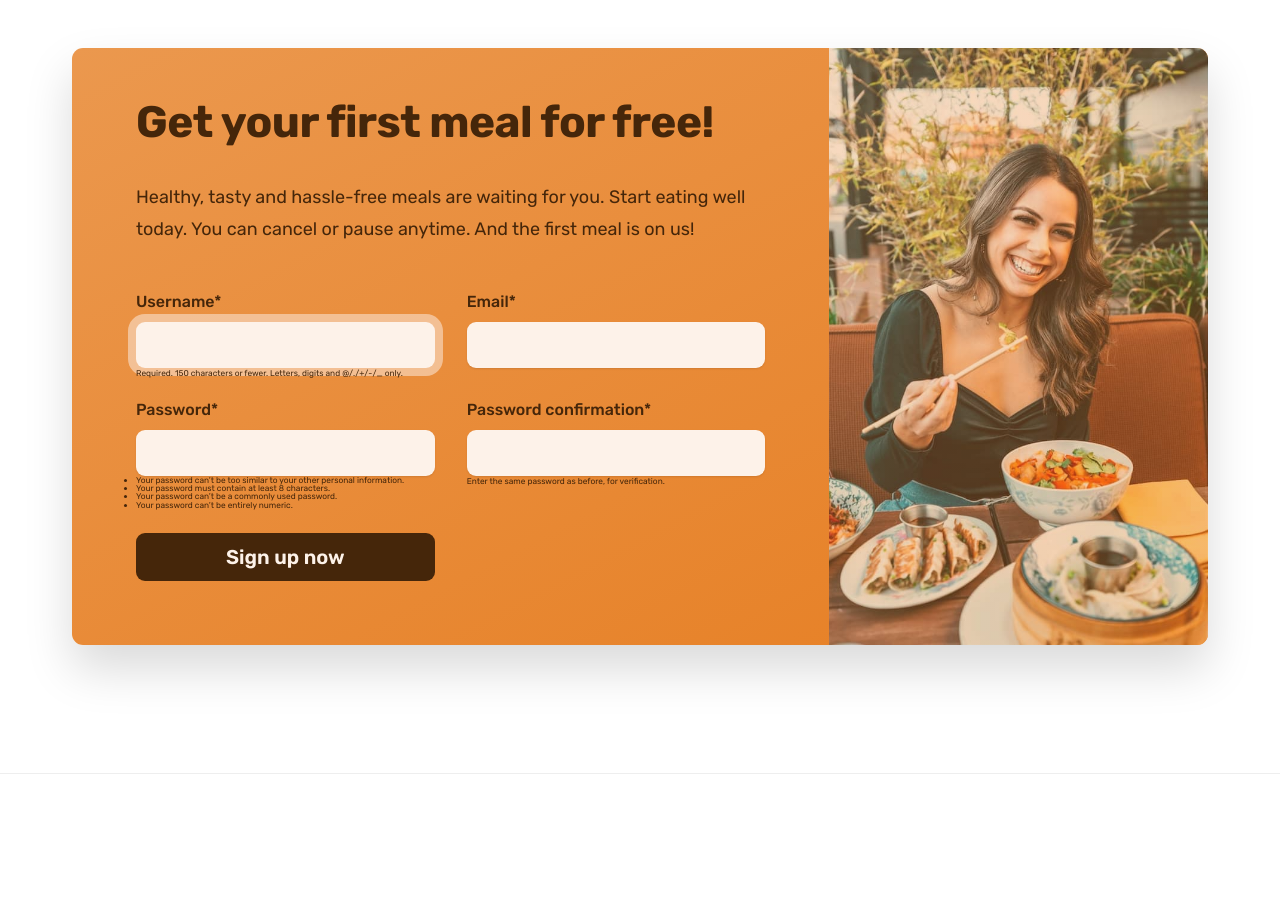
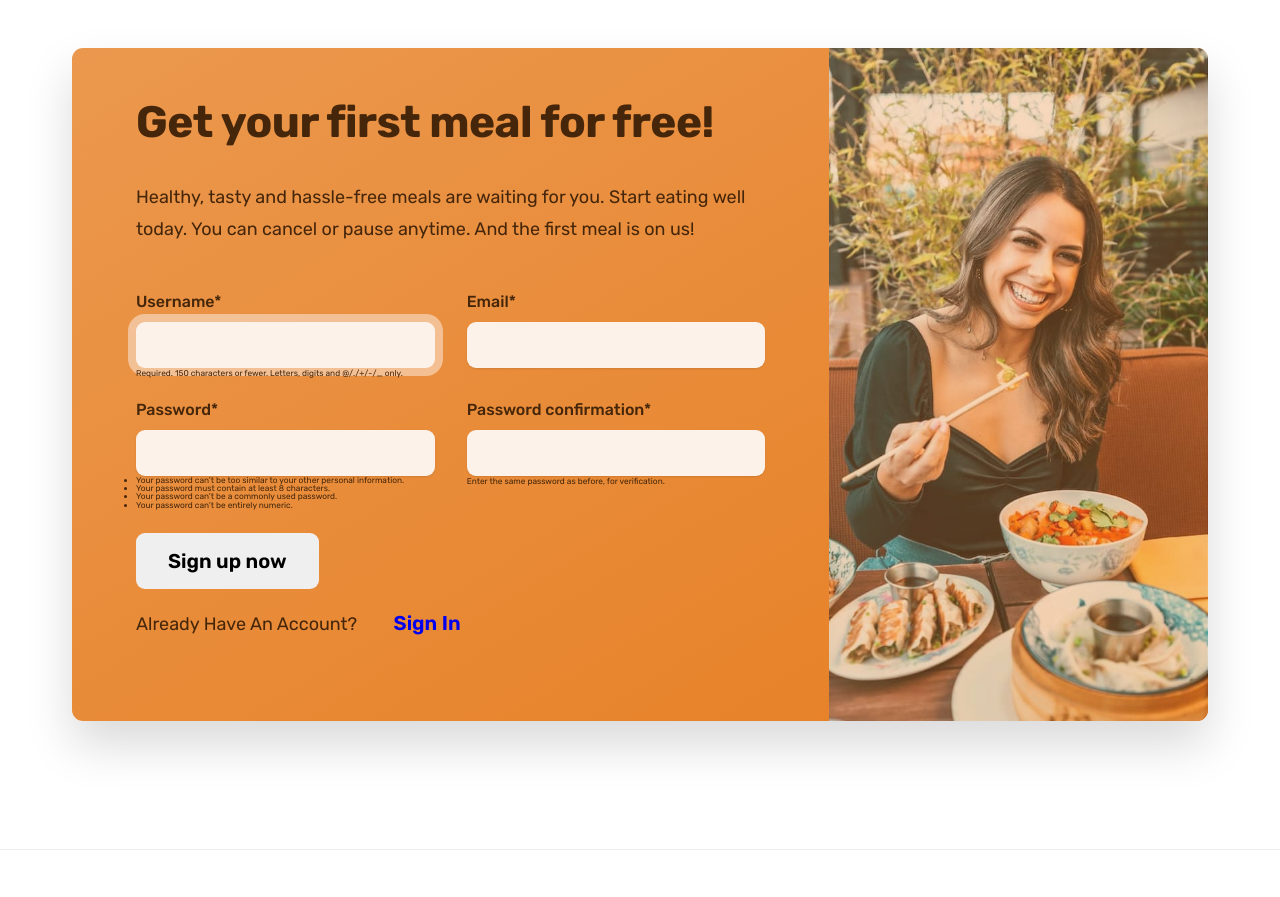
Before and after one commit to LemmarWilson/Projects, a Django app: page /register/ in a window 1280 px wide. Shown: the part 96-993 px from the top of the page. Run offline with Django 4.2, Linux system fonts and the light colour scheme; some libraries are stand-ins or nearby versions.

Commit message:
breakthrough Session
Got the login and sign up working

```diff
--- a/project/project/settings.py
+++ b/project/project/settings.py
@@ -137,3 +137,6 @@
 
 CRISPY_TEMPLATE_PACK ='bootstrap4'
 CRISPY_ALLOWED_TEMPLATE_PACKS = 'bootstrap4'
+
+LOGIN_REDIRECT_URL = 'home'
+LOGIN_URL = 'login'
--- a/project/templates/base.html
+++ b/project/templates/base.html
@@ -58,7 +58,7 @@
     {% if messages %}
       {% for message in messages %}
         <div class="alert alert-{{ message.tags }}">{{ message }}</div>
-       {% endfor %}
+      {% endfor %}
     {% endif %}
     {% block content%}
 
--- a/project/templates/user/register.html
+++ b/project/templates/user/register.html
@@ -10,14 +10,29 @@
           well today. You can cancel or pause anytime. And the first meal is on
           us!
         </p>
-        <form method="post" class="cta-form" name="sign-up">
-          {% csrf_token %}
-          {{ form|crispy }}
-          <!-- <div>
-            <label for="select-where">Where did you hear from us?</label>
-          </div> -->
-          <button class="btn btn--form">Sign up now</button>
-        </form>
+        <div class="content-section">
+          <form method="POST" class="cta-form" name="sign-up">
+            {% csrf_token %} {{ form|crispy }}
+
+            <!-- <div>
+              <label for="select-where">Where did you hear from us?</label>
+            </div> -->
+            <div class="form-group">
+              <button class="btn btn--outline-info" type="submit">
+                Sign up now
+              </button>
+            </div>
+          </form>
+        </div>
+
+        <div class="border-top pt-3">
+          <small class="cta-text">
+            Already Have An Account?
+            <a class="ml-3 btn btn-outline-info" href="{% url 'login' %}"
+              >Sign In</a
+            >
+          </small>
+        </div>
       </div>
       <div
         class="cta-img-box"
--- a/project/user/admin.py
+++ b/project/user/admin.py
@@ -1,5 +1,4 @@
 from django.contrib import admin
 from .models import Profile
 
-# Register your models here.
 admin.site.register(Profile)
--- a/project/user/apps.py
+++ b/project/user/apps.py
@@ -2,7 +2,6 @@
 
 
 class UserConfig(AppConfig):
-    default_auto_field = 'django.db.models.BigAutoField'
     name = 'user'
 
     def ready(self):
--- a/project/user/forms.py
+++ b/project/user/forms.py
@@ -1,24 +1,11 @@
 from django import forms
 from django.contrib.auth.models import User
 from django.contrib.auth.forms import UserCreationForm
-from .models import Profile
+
 
 class UserRegisterForm(UserCreationForm):
     email = forms.EmailField()
 
-
     class Meta:
         model = User
-        fields = ['username','email','password1','password2']
-
-class UserUpdateForm(forms.ModelForm):
-    email = forms.EmailField()
-
-    class Meta:
-        model = User
-        fields = ['username','email']
-
-class ProfileUpdateForm(forms.ModelForm):
-    class Meta:
-        model = Profile
-        fields = ['image']
+        fields = ['username', 'email', 'password1', 'password2']
--- a/project/user/signals.py
+++ b/project/user/signals.py
@@ -2,12 +2,14 @@
 from django.contrib.auth.models import User
 from django.dispatch import receiver
 from .models import Profile
+
 
 @receiver(post_save, sender=User)
 def create_profile(sender, instance, created, **kwargs):
     if created:
         Profile.objects.create(user=instance)
 
+
 @receiver(post_save, sender=User)
 def save_profile(sender, instance, **kwargs):
     instance.profile.save()
--- a/project/user/views.py
+++ b/project/user/views.py
@@ -1,43 +1,22 @@
 from django.shortcuts import render, redirect
 from django.contrib import messages
 from django.contrib.auth.decorators import login_required
-from .forms import UserRegisterForm, UserUpdateForm, ProfileUpdateForm
+from .forms import UserRegisterForm
 
-# Create your views here.
+
 def register(request):
     if request.method == 'POST':
         form = UserRegisterForm(request.POST)
         if form.is_valid():
             form.save()
             username = form.cleaned_data.get('username')
-            messages.success(request, f'Your account has been created! You can now login!')
+            messages.success(request, f'Your account has been created! You are now able to log in')
             return redirect('login')
     else:
         form = UserRegisterForm()
-    return render(request,'user/register.html',{'form': form})
+    return render(request, 'user/register.html', {'form': form})
 
-def login(request):
-    form = UserRegisterForm()
-    return render(request,'user/login.html',{'form': form})
 
 @login_required
 def profile(request):
-    if request.method == 'POST':
-        u_form = UserUpdateForm(request.POST,instance=request.user)
-        p_form = ProfileUpdateForm(request.POST,request.FILES,instance=request.user.profile)
-
-        if u_form.is_valid() and p_form.is_valid():
-            u_form.save()
-            p_form.save()
-            messages.success(request, f'Your account has been updated!')
-            return redirect('profile')
-
-    else:
-        u_form = UserUpdateForm(instance=request.user)
-        p_form = ProfileUpdateForm(instance=request.user.profile)
-
-    context = {
-        'u_form': u_form,
-        'p_form': p_form
-    }
-    return render (request,'user/profile.html', context)
+    return render(request, 'user/profile.html')
```
Also changed, not shown: project/templates/user/login.html (+11 -4 lines), project/user/models.py (+2 -12 lines), project/db.sqlite3, project/user/migrations/0003_alter_profile_image.py (added).
